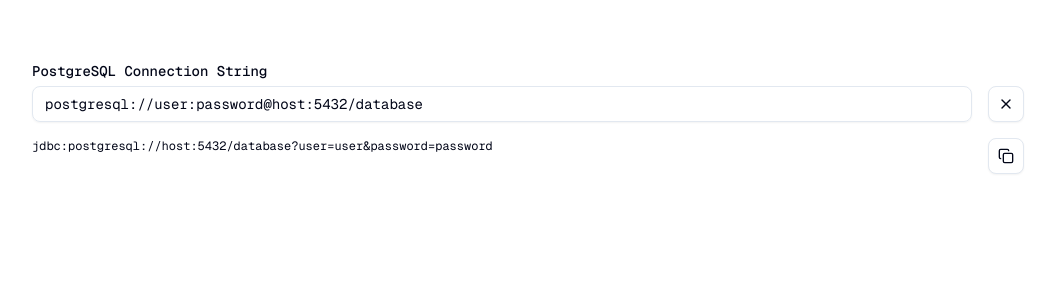
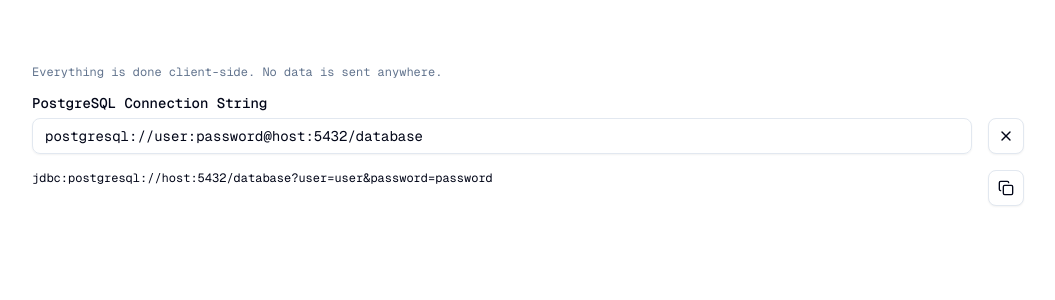
Before and after one commit to eyenalxai/psql-to-jdbc, a Next.js app: page / in a window 1280 px wide. Shown: the top 300 px of the page, without its empty margins (112-1167 px from the left). Built offline with nearby package versions, Linux system fonts and the light colour scheme.

Commit message:
feat: Add privacy notice to main page

```diff
--- a/src/app/page.tsx
+++ b/src/app/page.tsx
@@ -26,6 +26,9 @@ export default function Page() {
 				"space-y-4"
 			)}
 		>
+			<p className={cn("text-xs", "text-muted-foreground")}>
+				Everything is done client-side. No data is sent anywhere.
+			</p>
 			<div className={cn("space-y-2")}>
 				<Label>PostgreSQL Connection String</Label>
 				<div className={cn("flex", "flex-row", "gap-4")}>
```
